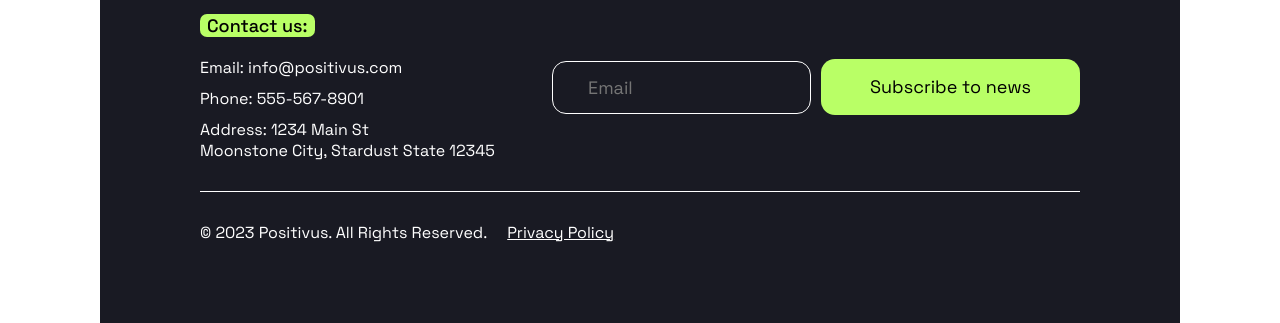
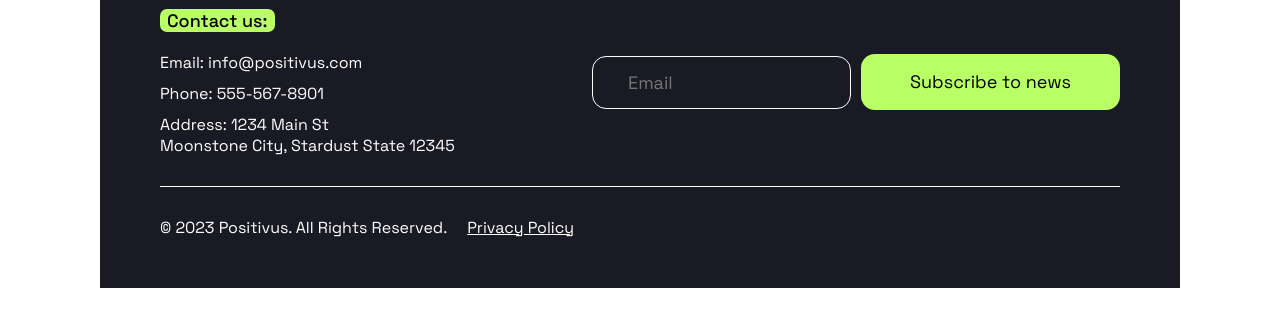
Before and after one commit to MamunExpert/Digital-Marketing-Agency, a plain HTML site: page index.html in a window 1280 px wide. Shown: the part 7141-7464 px from the top of the page. After the commit the page ends 7429 px from the top, so only its background shows below. Drawn offline with Linux system fonts and the light colour scheme.

Commit message:
footer padding fixed

```diff
--- a/style.css
+++ b/style.css
@@ -860,7 +860,7 @@ height: auto;
 }
 
 footer{
-    padding: 60px 100px 80px 100px;
+    padding: 55px 60px 50px 60px;
     background: #191A23;
     border-radius: 45px 45px 0px 0px;
 }
```
